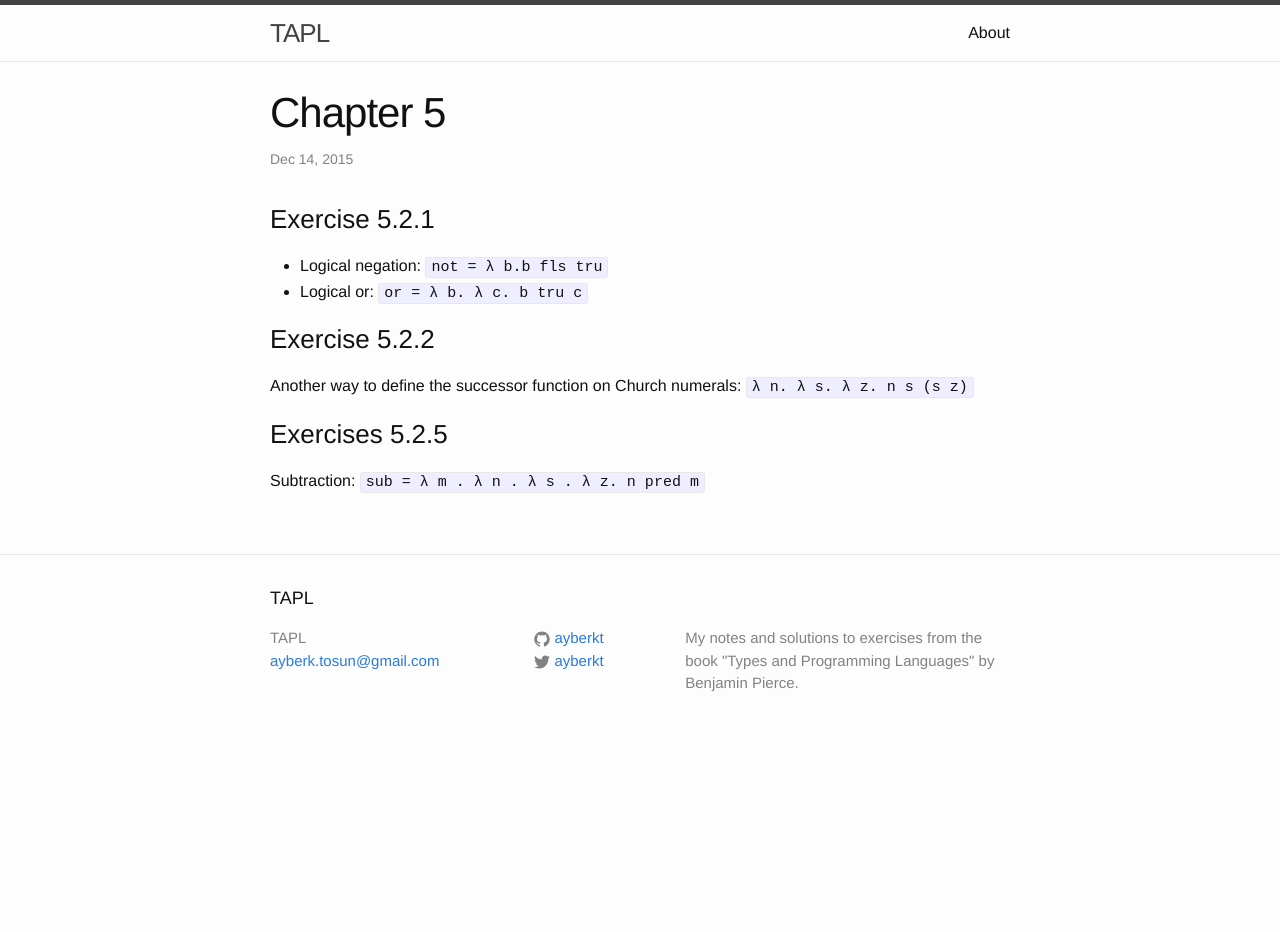
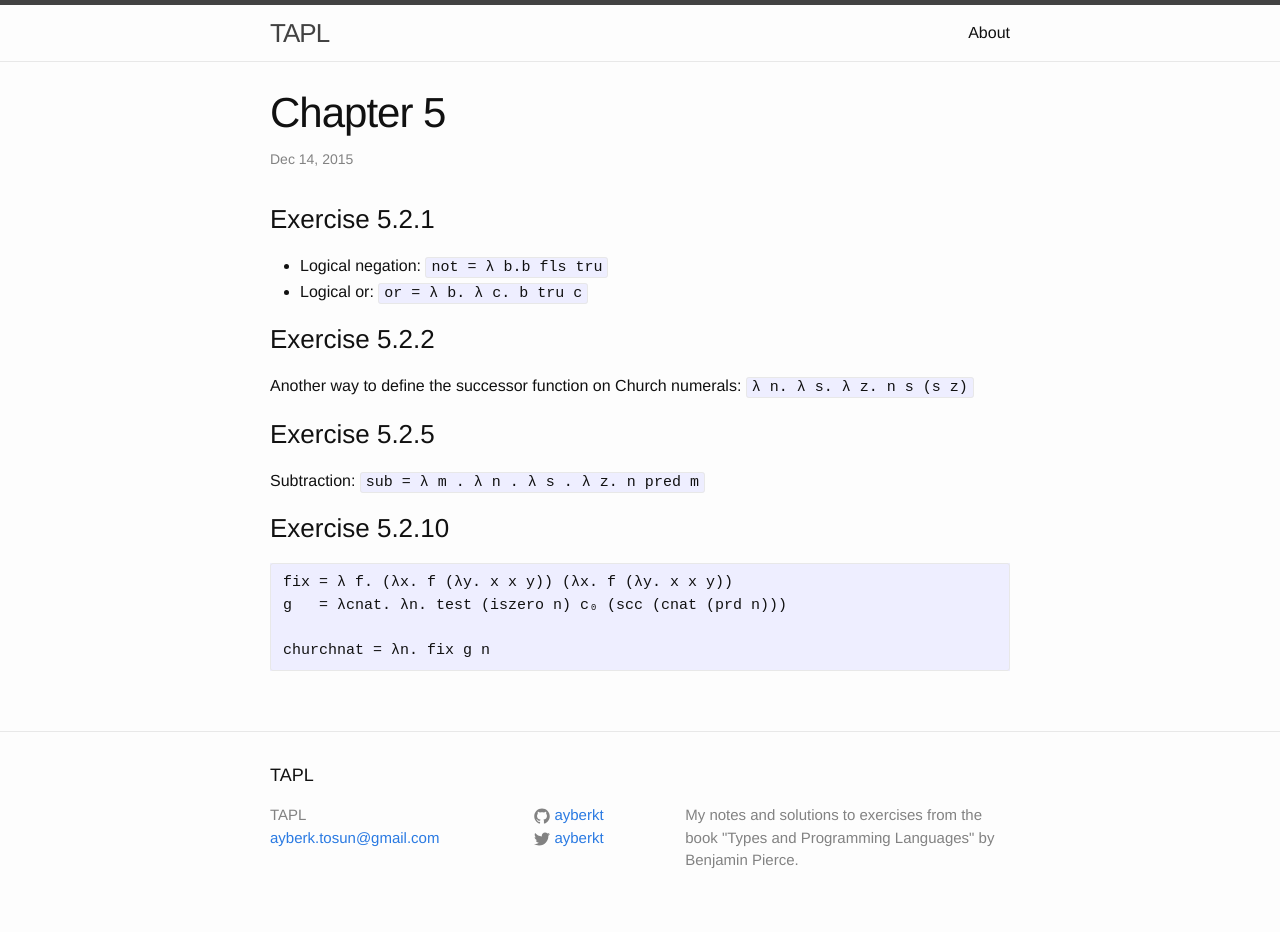
Before and after one commit to ayberkt/TAPL, a Jekyll site: the page built from _posts/2015-12-14-Chapter-5.md, in a window 1280 px wide. Built offline with Jekyll 4.4.1, drawn with Linux system fonts in a browser that asks for light colours; before the commit the page ends 900 px from its top, so only the background shows below that.

Commit message:
Add exercise 5.2.10

```diff
--- a/_posts/2015-12-14-Chapter-5.md
+++ b/_posts/2015-12-14-Chapter-5.md
@@ -13,6 +13,13 @@ date:   2015-12-14 11:56:45 -0600
 
 Another way to define the successor function on Church numerals: `λ n. λ s. λ z. n s (s z)`
 
-### Exercises 5.2.5
+### Exercise 5.2.5
 
 Subtraction: `sub = λ m . λ n . λ s . λ z. n pred m`
+
+### Exercise 5.2.10
+
+    fix = λ f. (λx. f (λy. x x y)) (λx. f (λy. x x y))
+    g   = λcnat. λn. test (iszero n) c₀ (scc (cnat (prd n)))
+
+    churchnat = λn. fix g n
```
